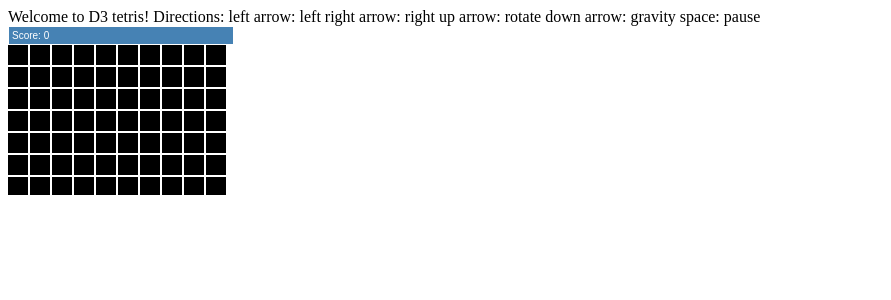
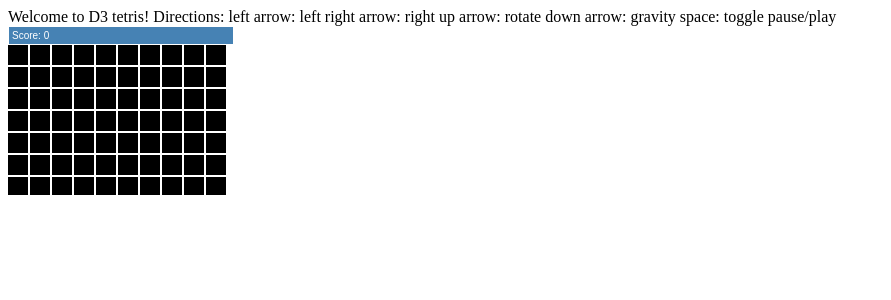
Before and after one commit to manasapte/tetris-d3, a Flask app: page /tetris.html in a window 1280 px wide. Shown: the top 300 px of the page, without its empty margins (0-891 px from the left). Run offline with Flask 2, Linux system fonts and the light colour scheme.

Commit message:
pause implemented

```diff
--- a/templates/tetris.html
+++ b/templates/tetris.html
@@ -18,7 +18,7 @@ left arrow: left
 right arrow: right
 up arrow: rotate
 down arrow: gravity
-space: pause
+space: toggle pause/play
 </div>
 <svg id="tetris-board">
 </svg>
```
